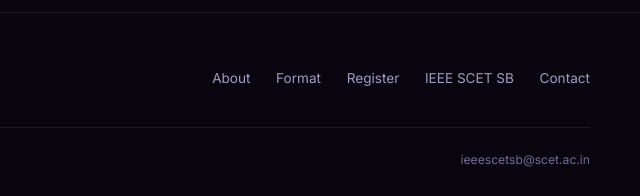
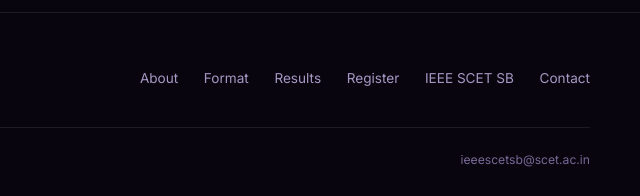
Before and after one commit to devpatelce2/Crea-Tech-2.O, a website: page index.html in a window 1280 px wide. Shown: the part 5973-6169 px from the top of the page, 640-1280 px from the left. Drawn offline with Linux system fonts and the light colour scheme.

Commit message:
Update index.html

```diff
--- a/index.html
+++ b/index.html
@@ -567,6 +567,7 @@
     <div class="footer-links">
       <a href="#about">About</a>
       <a href="#format">Format</a>
+      <a href="#results">Results</a>
       <a href="#register">Register</a>
       <a href="https://ieee-scet-sb.vercel.app" target="_blank" rel="noopener">IEEE SCET SB</a>
       <a href="mailto:ieeescetsb@scet.ac.in">Contact</a>
```
